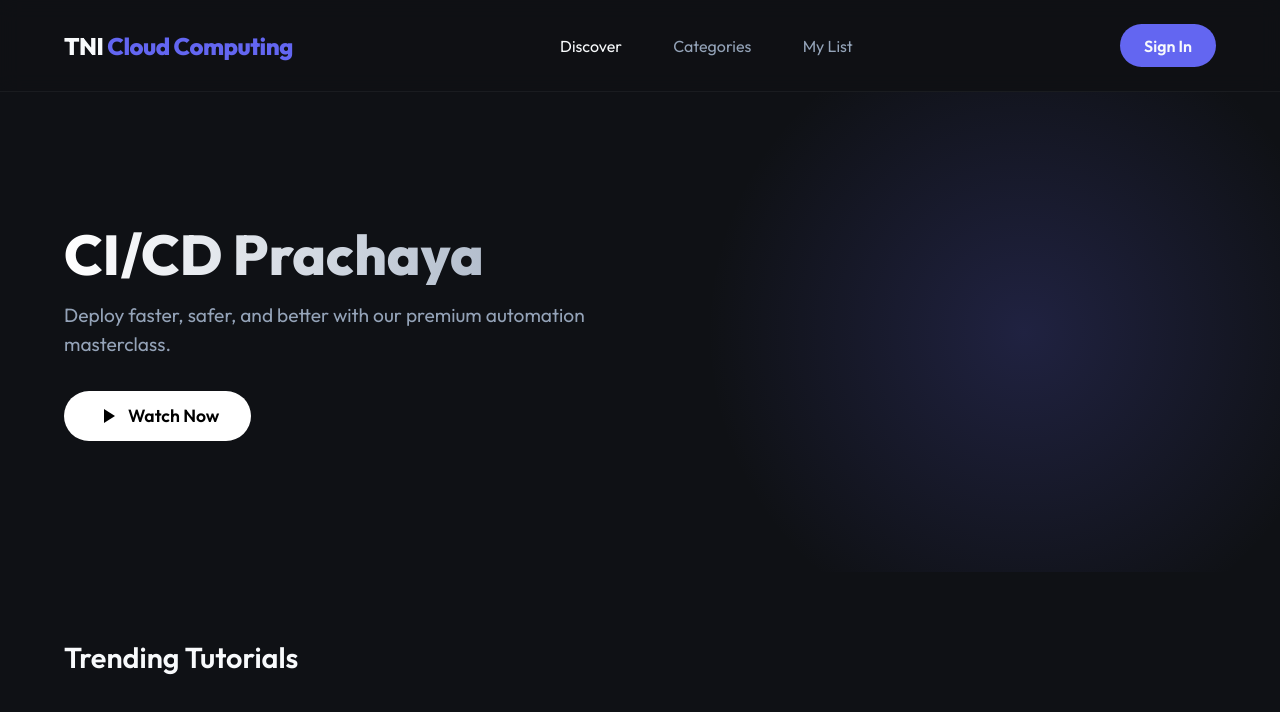
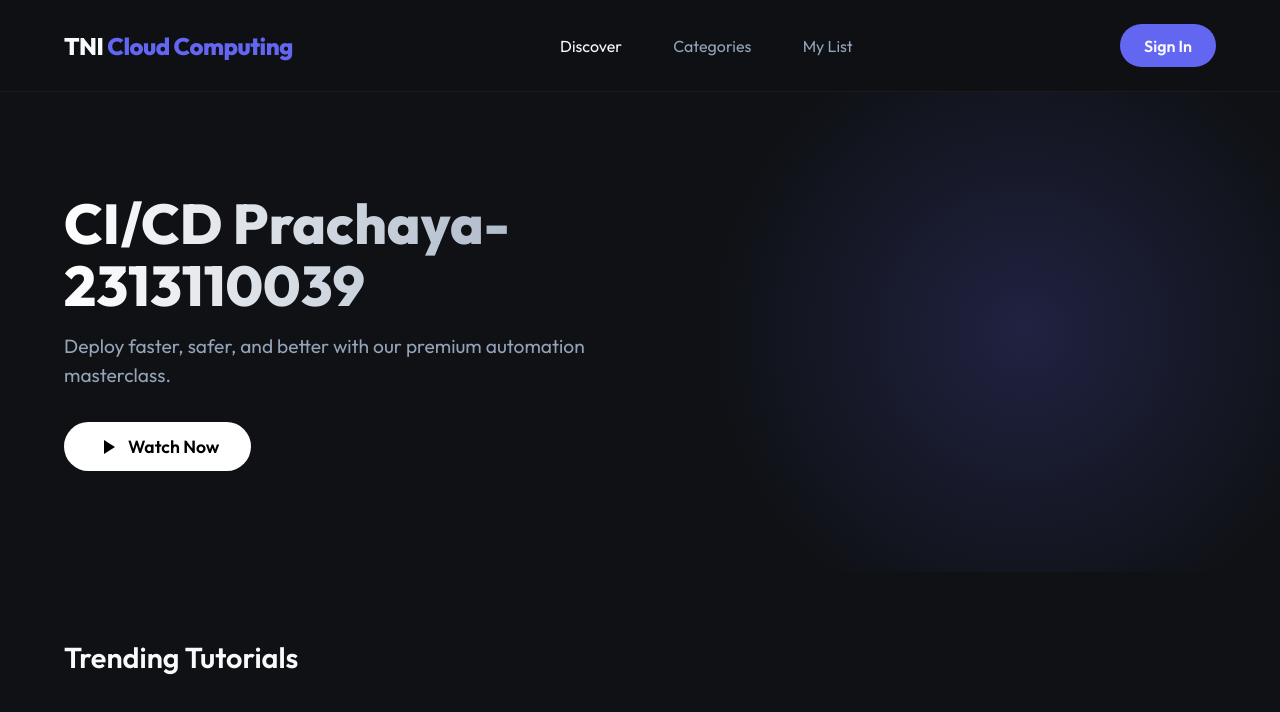
Before and after one commit to prachaya0704/cicd-lab1, a website: page public/index.html in a window 1280 px wide. Drawn offline with Linux system fonts and the light colour scheme; no server answers.

Commit message:
edit index.html 2

```diff
--- a/public/index.html
+++ b/public/index.html
@@ -20,7 +20,7 @@
 
     <header class="hero">
         <div class="hero-content">
-            <h1>CI/CD Prachaya</h1>
+            <h1>CI/CD Prachaya-2313110039</h1>
             <p>Deploy faster, safer, and better with our premium automation masterclass.</p>
             <button class="play-btn">
                 <svg viewBox="0 0 24 24" fill="currentColor" width="24" height="24">
```
